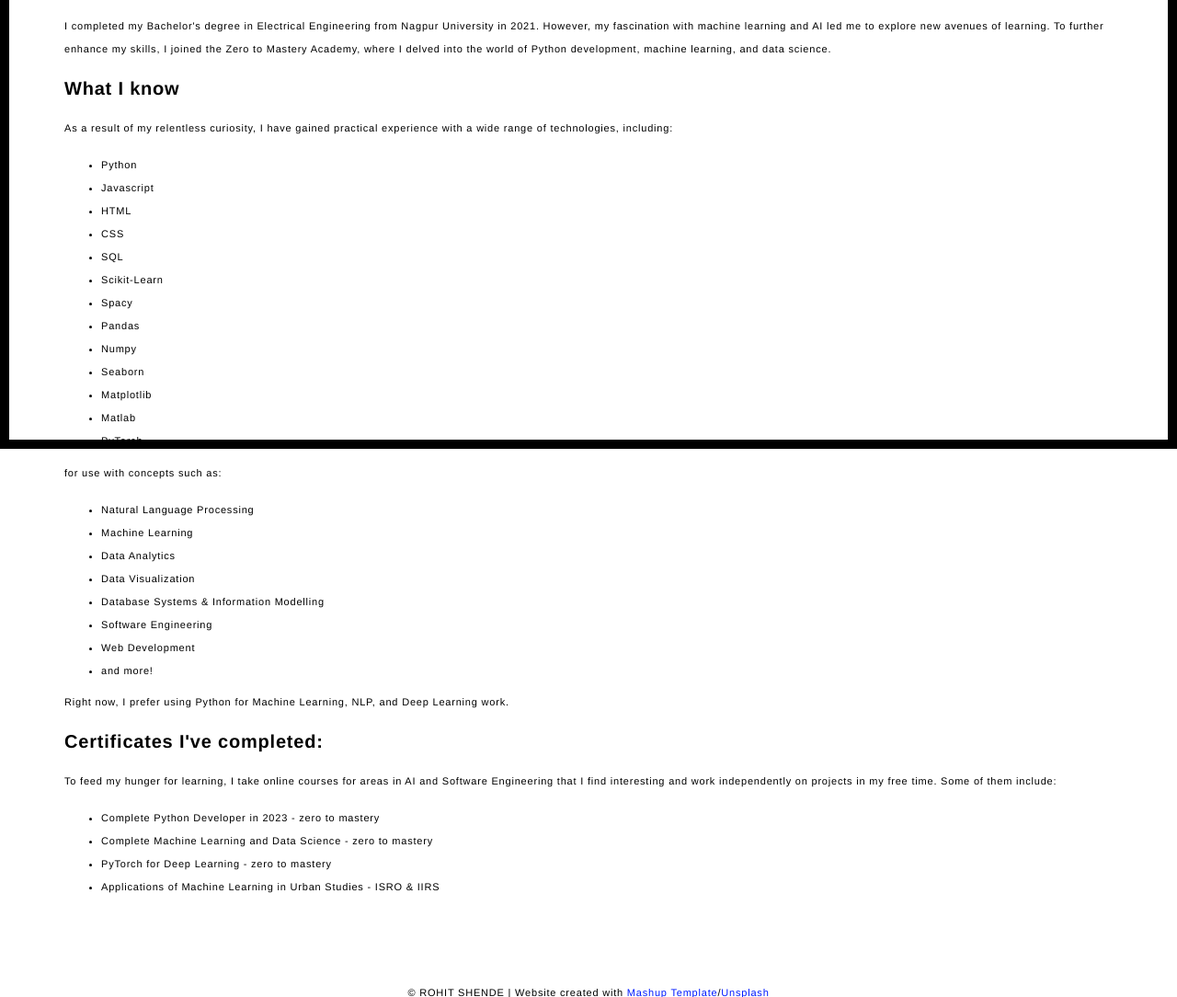
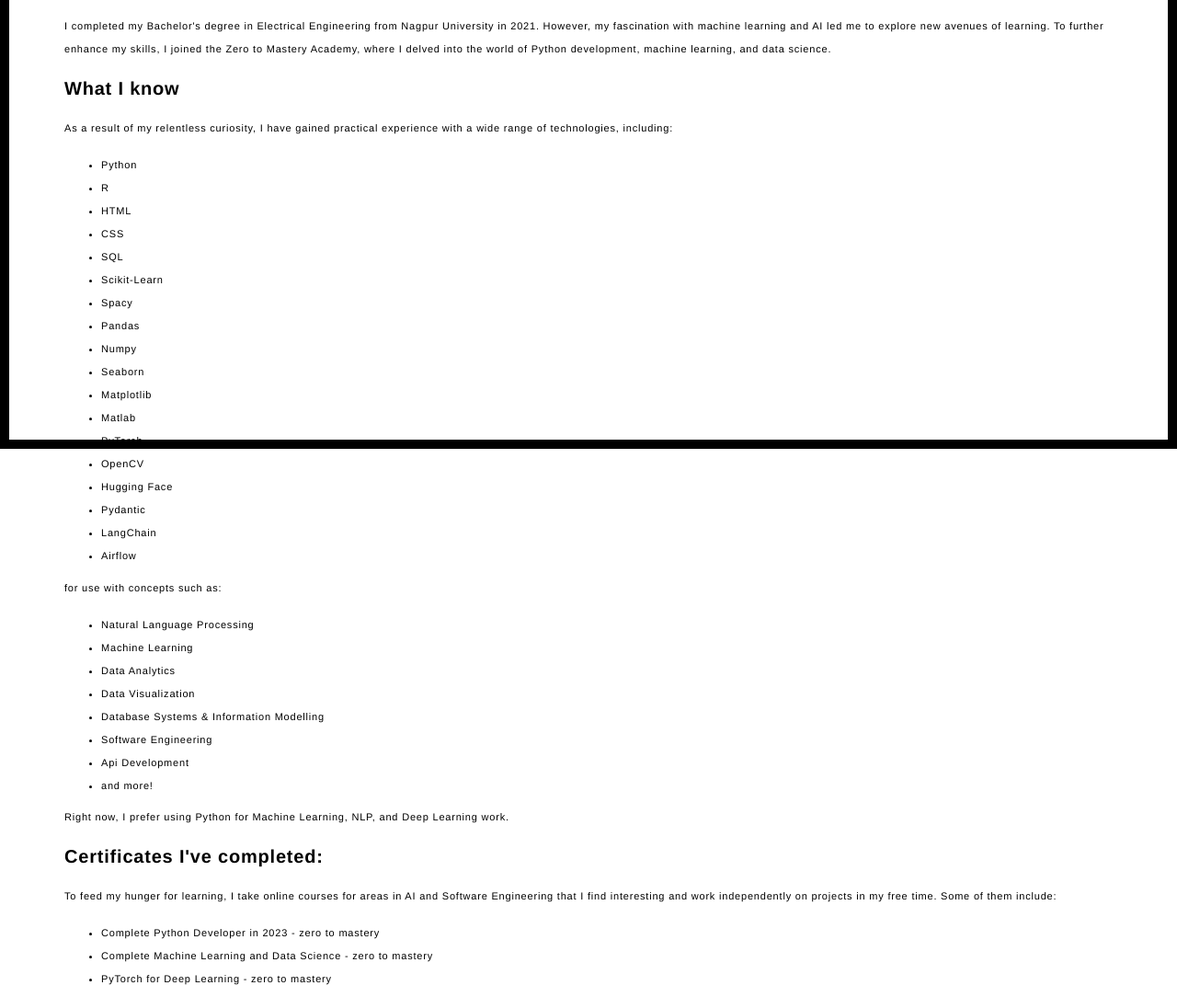
Before and after one commit to rohitsh02/portfo, a Flask app: page /about.html in a window 1280 px wide. Shown: the part 312-1396 px from the top of the page at 92% size. Run offline with Flask 3, Linux system fonts and the light colour scheme; some libraries are stand-ins or nearby versions.

Commit message:
update index and about page

```diff
--- a/templates/about.html
+++ b/templates/about.html
@@ -85,7 +85,7 @@
                   <p>As a result of my relentless curiosity, I have gained practical experience with a wide range of technologies, including:</p>
                   <ul>
                     <li>Python</li>
-                    <li>Javascript</li>
+                    <li>R</li>
                     <li>HTML</li>
                     <li>CSS</li>
                     <li>SQL</li>
@@ -97,6 +97,11 @@
                     <li>Matplotlib</li>
                     <li>Matlab</li>
                     <li>PyTorch</li>
+                    <li>OpenCV</li>
+                    <li>Hugging Face</li>
+                    <li>Pydantic</li>
+                    <li>LangChain</li>
+                    <li>Airflow</li>
                   </ul>
                   <p>for use with concepts such as:</p>
                   <ul>
@@ -106,7 +111,7 @@
                     <li>Data Visualization</li>
                     <li>Database Systems & Information Modelling</li>
                     <li>Software Engineering</li>
-                    <li>Web Development</li>
+                    <li>Api Development</li>
                     <li>and more!</li>
                   </ul>
                   <p>Right now, I prefer using Python for Machine Learning, NLP, and Deep Learning work.</p>
--- a/templates/index.html
+++ b/templates/index.html
@@ -65,8 +65,9 @@
               <h1>Hello,<br>
                 <span id="typed-strings">
                   <span>I'm Rohit Shende</span>
-                  <span>Machine Learning Engineer</span>
-                  <span>Working as a Freelance</span>
+                  <span>Data Science & Machine Learning Engineer</span>
+                  <span>Working Principal Data Science Engineer</span>
+                  <span>At GridInsight</span>
                 </span>
                 <span id="typed"></span>
               </h1>
```
